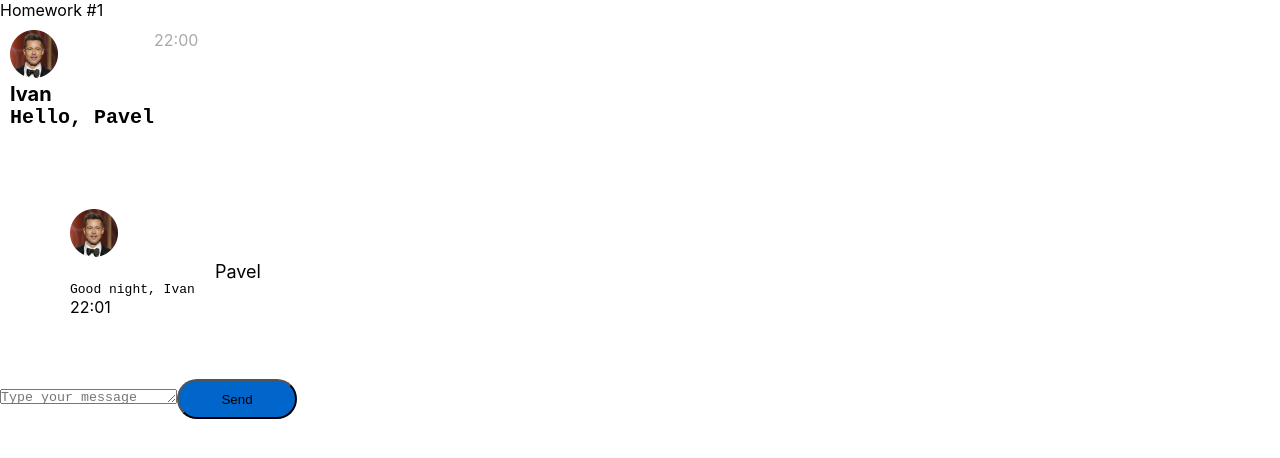
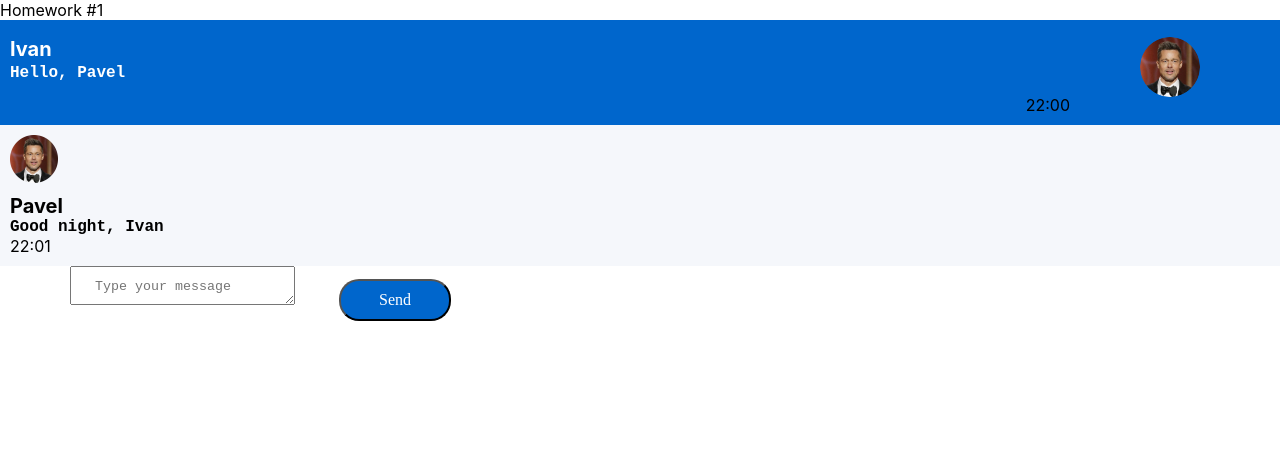
Before and after one commit to denisklopot/hw2, a React (Create React App) app: page / in a window 1280 px wide. Shown: the top 458 px of the page. Built offline with nearby package versions, Linux system fonts and the light colour scheme.

Commit message:
create css

```diff
--- a/src/s2-homeworks/hw01/friend-message/FriendMessage.module.css
+++ b/src/s2-homeworks/hw01/friend-message/FriendMessage.module.css
@@ -1,6 +1,7 @@
 .friendMessage {
-    color: #000000;
-    padding: 70px;
+    background-color: #F5F7FB;
+    padding: 10px;
+    align-content: flex-end;
 }
 
 .friendImageAndText {
@@ -13,7 +14,9 @@
 }
 
 .friendText {
-
+    font-size: 16px;
+    font-weight: bold;
+    color: #000000;
 }
 
 .friendText:after {
@@ -21,8 +24,12 @@
 }
 
 .friendName {
-    font-size: 18px;
-    padding-left: 145px;
+    font-size: 20px;
+    font-weight: bold;
+    color: #000000;
+    align-items: flex-end;
+    margin-top: 7px;
+    margin-right: 25px;
 }
 
 .friendMessageText {
@@ -30,7 +37,6 @@
 }
 
 .friendTime {
-    width: 26px;
-    height: 12px;
+    font-size: 16px;
     color: #000000;
 }
--- a/src/s2-homeworks/hw01/message-sender/MessageSender.module.css
+++ b/src/s2-homeworks/hw01/message-sender/MessageSender.module.css
@@ -3,14 +3,19 @@
 }
 
 .textarea {
-
+    justify-content: center;
+    margin-left: 70px;
+    margin-right: 44px;
+    padding: 12px 24px;
 }
 
 .button {
-    width: 120px;
-    height: 40px;
+    font-size: 16px;
+    font-family: Montserrat;
     border-radius: 20px;
-    background-color: #0066CC;
+    background: #0066CC;
+    color: #FFFFFF;
+    padding: 10px 38px;
 }
 
 .button:hover {
--- a/src/s2-homeworks/hw01/message/Message.module.css
+++ b/src/s2-homeworks/hw01/message/Message.module.css
@@ -1,22 +1,25 @@
 .message {
-    display: flex;
-    align-items: flex-start;
-    margin: 10px;
+    background-color: #0066CC;
+    padding: 10px;
+    align-content: flex-end;
 }
 
 .imageAndText {
-
+    margin-right: 0px;
 }
 
 .imageAndText img {
-    width: 48px;
-    height: 48px;
+    float: right;
+    max-width: 60px;
+    width: 100%;
+    margin-right: 70px;
+    border-radius: 50%;
 }
 
 .text {
-    font-size: 20px;
+    font-size: 16px;
     font-weight: bold;
-    color: black;
+    justify-content: flex-end;
 }
 
 .text:after {
@@ -26,15 +29,25 @@
 .name {
     font-size: 20px;
     font-weight: bold;
-    color: black;
+    color: #FFFFFF;
+    align-items: flex-end;
+    margin-top: 7px;
+    margin-right: 25px;
 }
 
 .messageText {
+    color: #FFFFFF;
+    font-size: 16px;
+    margin-top: 3px;
+    margin-bottom: 8px;
 
 }
 
 .time {
     display: flex;
     justify-content: flex-end;
-    color: darkgray;
+    color: #000000;
+    float: right;
+    margin-right: 70px;
+    padding-top: 5px;
 }
```
